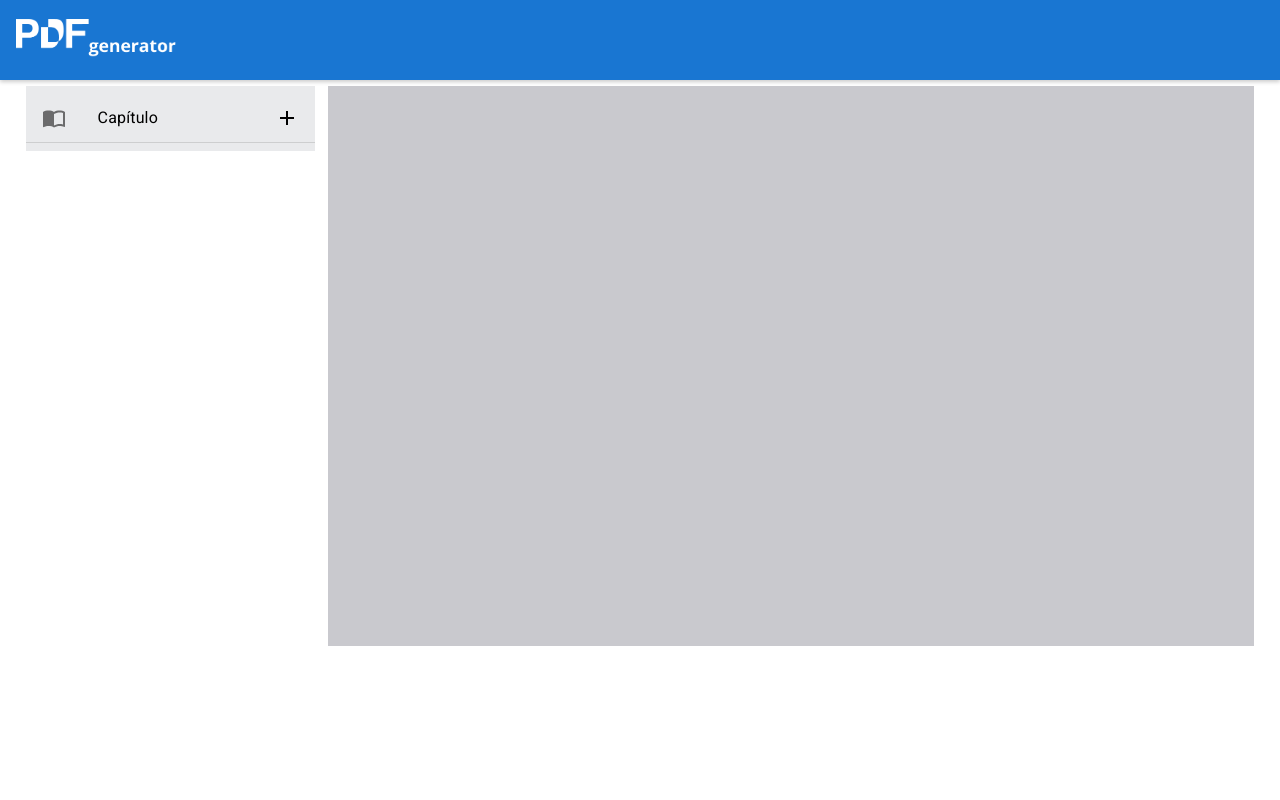
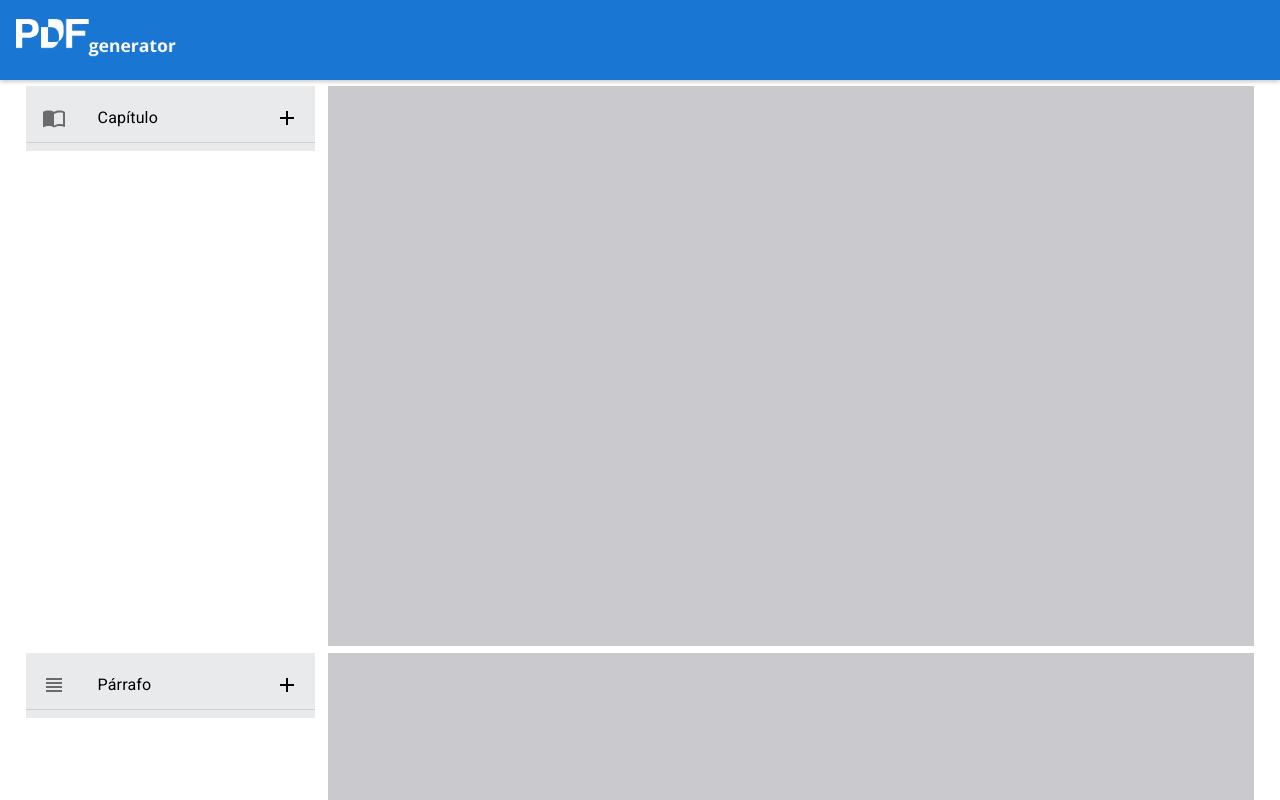
Before and after one commit to elenalope/pdf-generator-cohispania, a React (Vite) app in the folder client/: page /document/1/chapter in a window 1280 px wide. Shown: the top 800 px of the page. Built offline with nearby package versions, Linux system fonts and the light colour scheme; what @react-pdf/renderer would draw is missing.

Commit message:
fix(paragraph): fix the paragraph icon

```diff
--- a/client/src/components/paragraph/ParagraphDialog.jsx
+++ b/client/src/components/paragraph/ParagraphDialog.jsx
@@ -21,6 +21,7 @@ import LongMenu from '../cards/DropDownMenu.jsx';
 import CardContent from '@mui/material/CardContent';
 import { Typography } from '@mui/material';
 import CardMedia from '@mui/material/CardMedia';
+import ViewHeadlineIcon from '@mui/icons-material/ViewHeadline';
 
 export default function ParagraphDialog() {
     const location = useLocation();
@@ -55,7 +56,7 @@ export default function ParagraphDialog() {
   });
 
   const handleParagraphClick = () => {
-    setElements([...elements, { type: 'paragraph', data: { title: '', subtitle: '', image: '' } }]);
+    setElements([...elements, { type: 'paragraph', data: { title: ''} }]);
 
   }
 
@@ -69,7 +70,7 @@ export default function ParagraphDialog() {
         <ListItem disablePadding>
             <ListItemButton>
               <ListItemIcon>
-                <ImportContactsIcon />
+                <ViewHeadlineIcon/>
               </ListItemIcon>
               <ListItemText primary="Párrafo" />
               <AddIcon onClick={handleClickOpen} />
@@ -130,6 +131,8 @@ export default function ParagraphDialog() {
             type="text"
             fullWidth
             variant="standard"
+            multiline
+            rows={15}
           />
         </DialogContent>
         <DialogActions>
--- a/client/src/views/Chapter.jsx
+++ b/client/src/views/Chapter.jsx
@@ -5,6 +5,7 @@ import { addChapter } from '../services/chapterServices';
 import './Chapter.css';
 import { styled } from '@mui/material/styles';
 import ChapterDialog from '../components/chapter/ChapterDialog';
+import ParagraphDialog from '../components/paragraph/ParagraphDialog';
 
 const Chapter = () => {
   const [formDataArray, setFormDataArray] = useState([]);
@@ -56,6 +57,7 @@ const Chapter = () => {
   return (
     <>
     <ChapterDialog/>
+    <ParagraphDialog/>
     </>
   );
 }
```
